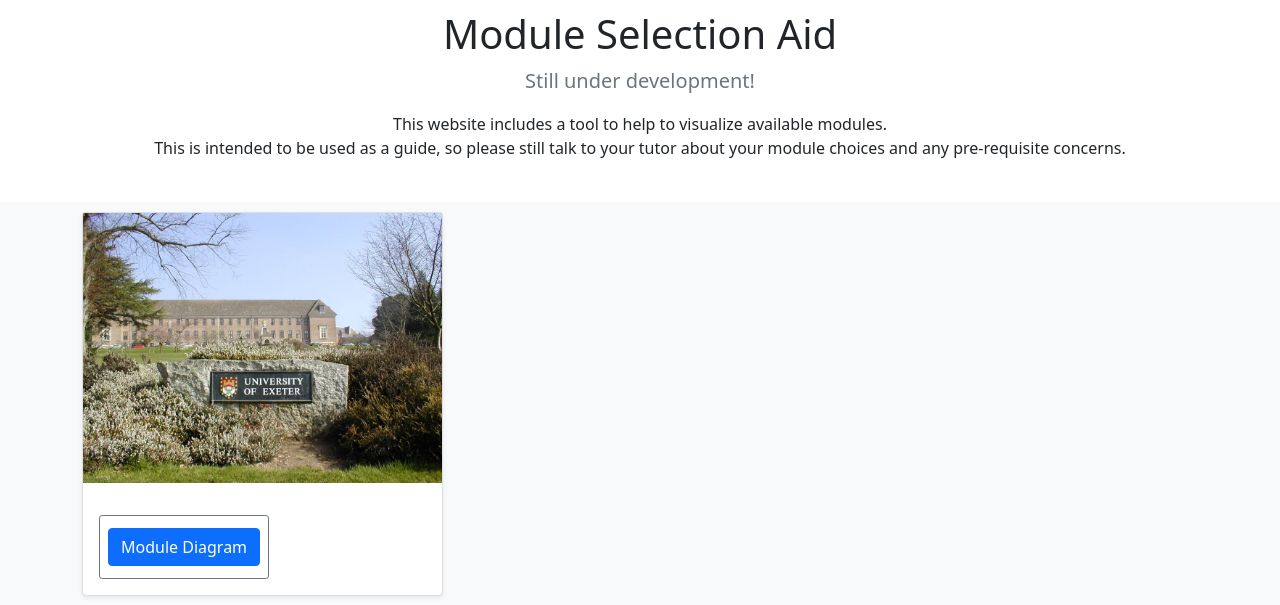
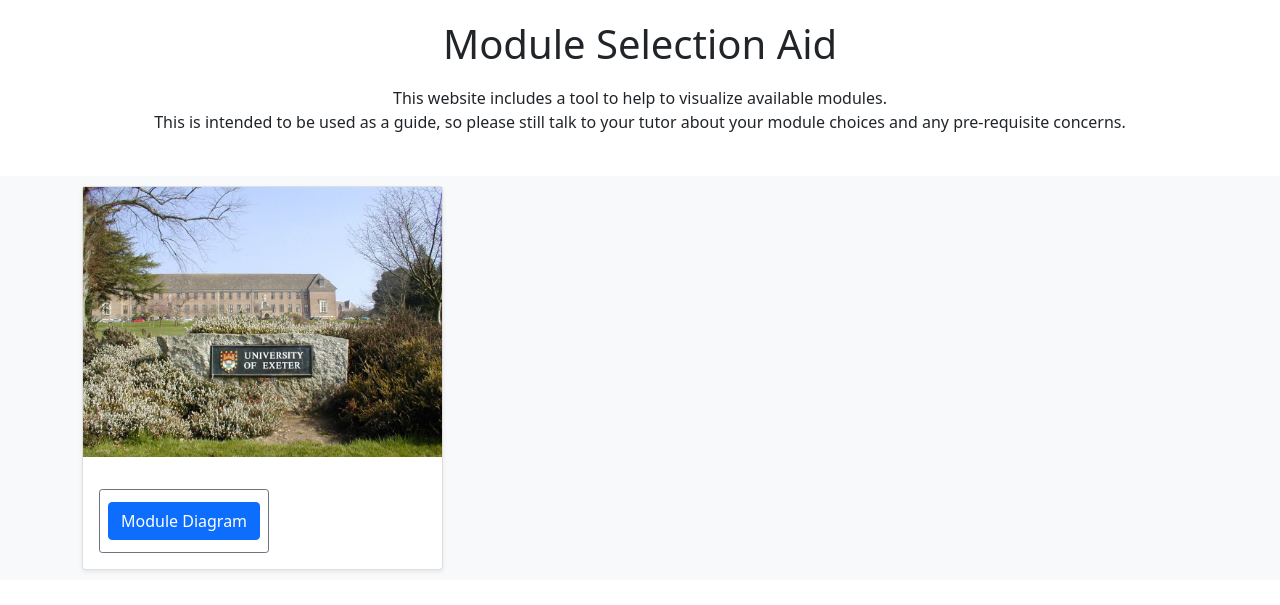
Before and after one commit to LouisC-H/Module-Diagram, a Django app: page /homepage/ in a window 1280 px wide. Shown: the top 605 px of the page. Run offline with Django 3.2, Linux system fonts and the light colour scheme; some libraries are stand-ins or nearby versions.

Commit message:
Removed "under development" from homepage

```diff
--- a/department/templates/modules/home.html
+++ b/department/templates/modules/home.html
@@ -52,8 +52,7 @@
   <section class="text-center container" style = "padding: 10px">
     <div class="row">
       <div class="mx-auto" style = "width: 100%">
-        <h1 class="fw-light">Module Selection Aid</h1>
-        <p class="lead text-muted">Still under development!
+        <h1 class="fw-light" style = "padding: 10px">Module Selection Aid</h1>
         <p> This website includes a tool to help to visualize available modules. <br> This is intended to be used as a guide, so please still talk to your tutor about your module choices and any pre-requisite concerns.  </p>
       </div>
     </div>
```
